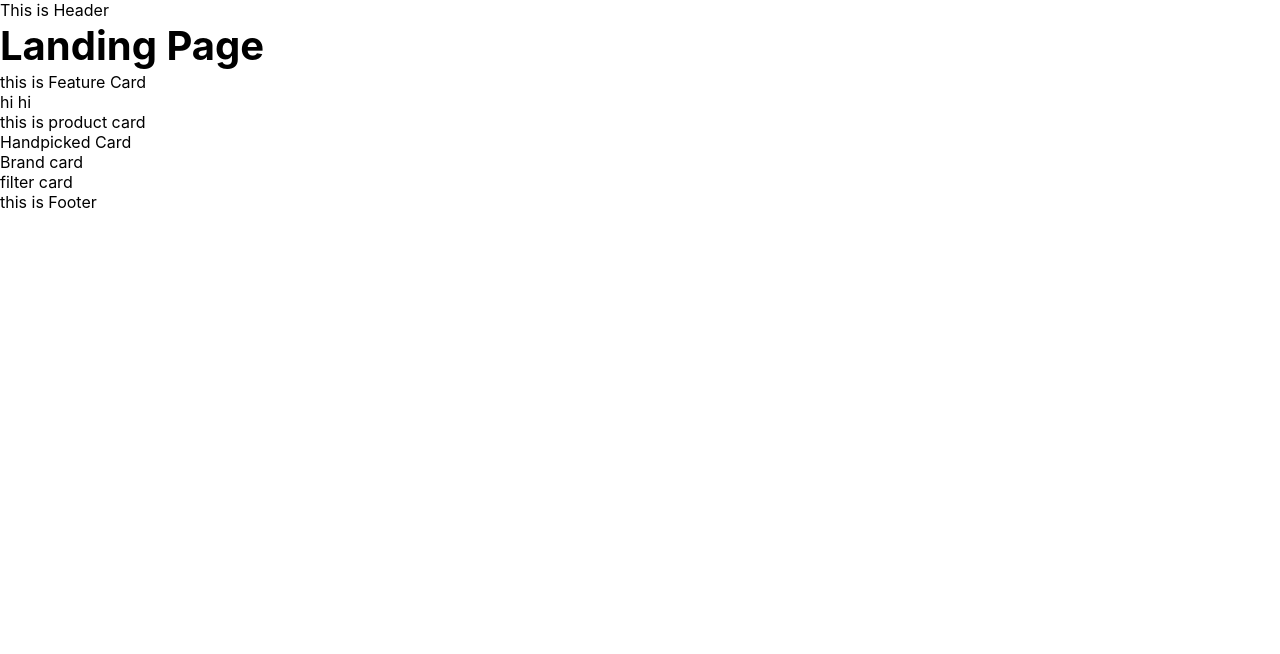
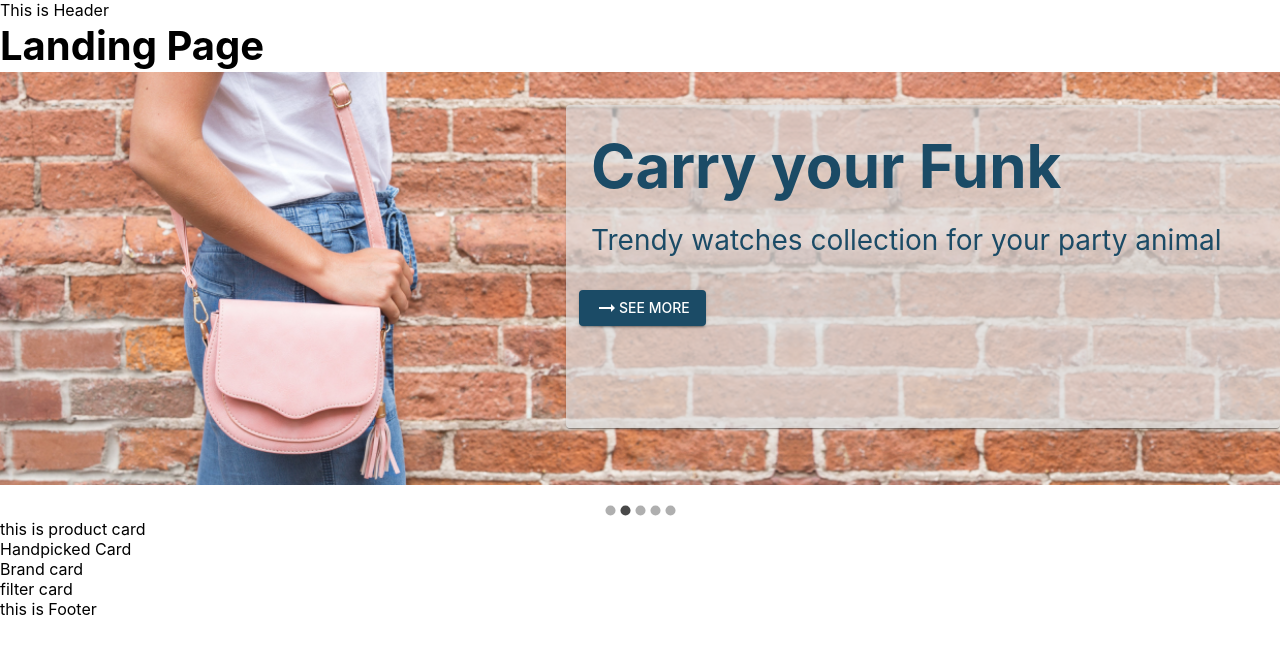
Before and after one commit to JSD-0923/frontend-final-2, a React (Create React App) app: page / in a window 1280 px wide. Shown: the top 654 px of the page. Built offline with nearby package versions, Linux system fonts and the light colour scheme.

Commit message:
landing page style

```diff
--- /dev/null
+++ b/src/components/HeroItem/HeroItem.js
@@ -0,0 +1,68 @@
+import React from 'react'
+import { Paper, Button, Box, Typography } from '@mui/material'
+import ArrowRightAltIcon from '@mui/icons-material/ArrowRightAlt';
+import { styled } from '@mui/system';
+const HeroItem = ({ item }) => {
+
+    const StyledTitle = styled(Typography)(({ theme }) => ({
+        padding: '20px',
+        fontWeight: 'bold',
+        color: theme.palette.primary.main,
+
+        [theme.breakpoints.down('md')]: {
+            padding: '1px',
+            fontSize: '23px',
+        },
+    }))
+    const StyledSubtitle = styled(Typography)(({ theme }) => ({
+        paddingBottom: '30px',
+        paddingLeft: '20px',
+        fontSize: '28px',
+        color: theme.palette.primary.main,
+
+
+        [theme.breakpoints.down('md')]: {
+            fontSize: '0.5rem',
+            paddingBottom: '8px',
+            paddingLeft: '1px',
+        },
+
+
+    }))
+    return (
+        <Box
+            sx={{ position: 'relative', }}>
+            <img src={item.image} alt={item.title} style={{ width: '100%' }} />
+
+            <Paper
+                sx={{
+                    position: 'absolute',
+                    top: '8%',
+                    right: 0,
+                    width: '55%',
+                    height: '75%',
+                    padding: '5px',
+                    backgroundColor: 'rgba(222, 222, 222, 0.7)',
+                }}>
+
+                <StyledTitle variant={"h2"}>
+                    {item.title}
+                </StyledTitle>
+
+                <StyledSubtitle variant={'h5'}>
+                    {item.subtitle}
+                </StyledSubtitle>
+
+                <Box sx={{ display: { xs: 'none', md: 'flex' }, pl: '8px' }}>
+                    <Button variant="contained">
+                        <ArrowRightAltIcon />
+                        see more
+                    </Button>
+                </Box>
+            </Paper>
+        </Box>
+
+    )
+}
+
+export default HeroItem
--- a/src/components/HeroSection/HeroSection.js
+++ b/src/components/HeroSection/HeroSection.js
@@ -1,12 +1,18 @@
 import React from 'react'
+import Carousel from 'react-material-ui-carousel'
 import FeatureCard from '../FeatureCard/FeatureCard'
+import HeroItem from '../HeroItem/HeroItem'
+import {heroItems } from '../data'
 const HeroSection = () => {
-  return (
-    <div>
-      <FeatureCard />
-      hi hi
-    </div>
-  )
+
+       return (
+        <Carousel>
+            {
+                heroItems.map( (item, i) => <HeroItem key={i} item={item} /> )
+            }
+        </Carousel>
+    )
+
 }
 
 export default HeroSection
--- /dev/null
+++ b/src/components/data.js
@@ -0,0 +1,33 @@
+import hero from '../assets/images/hero.png'
+export const heroItems = [
+    {
+        category: "handbags",
+        image: hero,
+        title: "Carry your Funk",
+        subtitle: "Trendy handbags collection for your party animal"
+    },
+    {
+        category: "watches",
+        image:hero,
+        title: "Carry your Funk",
+        subtitle: "Trendy watches collection for your party animal",
+    },
+    {
+        category: "skincare",
+        image: hero,
+        title: "Carry your Funk",
+        subtitle: "Trendy skincare collection for your party animal"
+    },
+    {
+        category: "jewellery",
+        image:hero,
+        title:"Carry your Funk",
+        subtitle: "Trendy jewellery collection for your party animal"
+    },
+    {
+        category: "Apparels",
+        image: hero,
+        title: "Carry your Funk",
+        subtitle: "Trendy Apparels collection for your party animal"
+    }
+];
```
Also changed, not shown: src/assets/images/hero.png (added).
